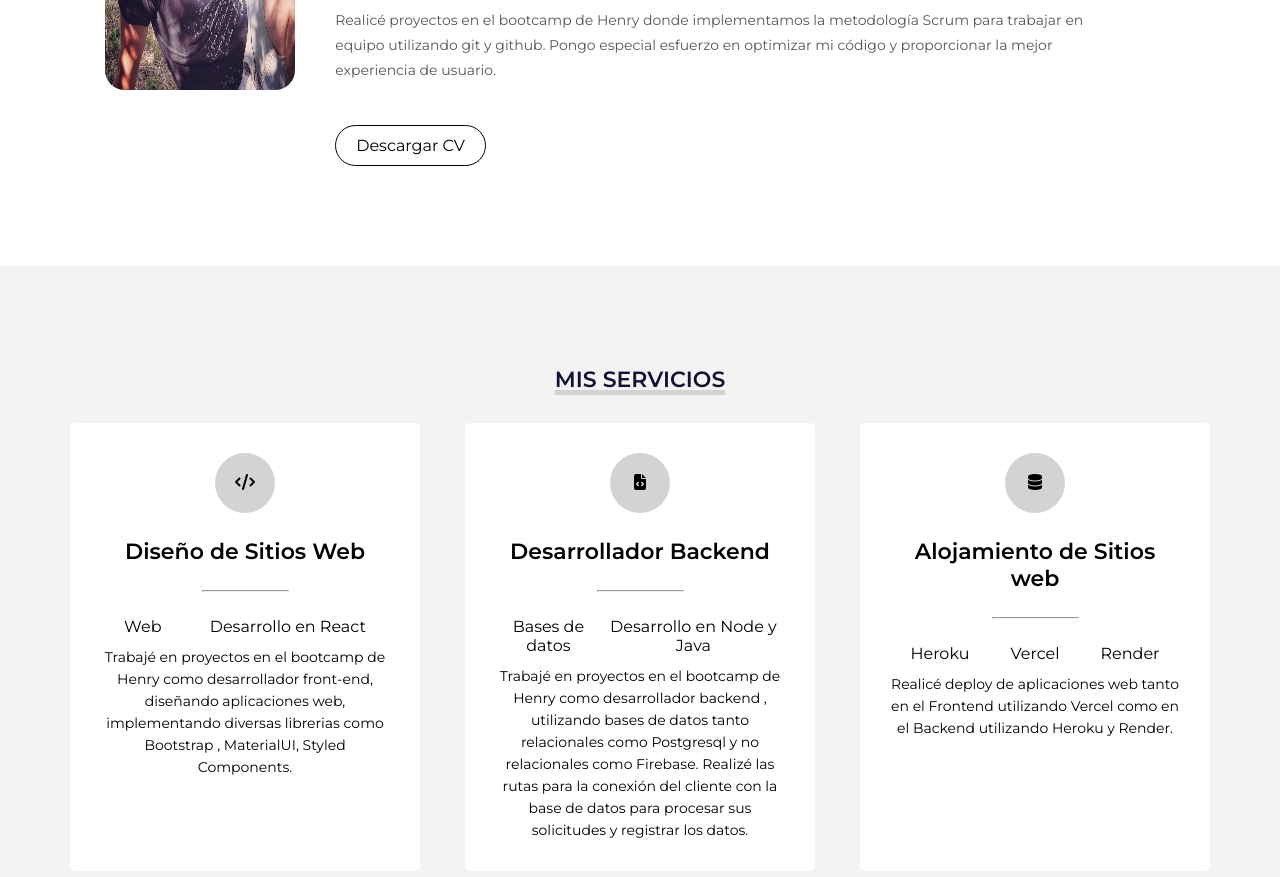
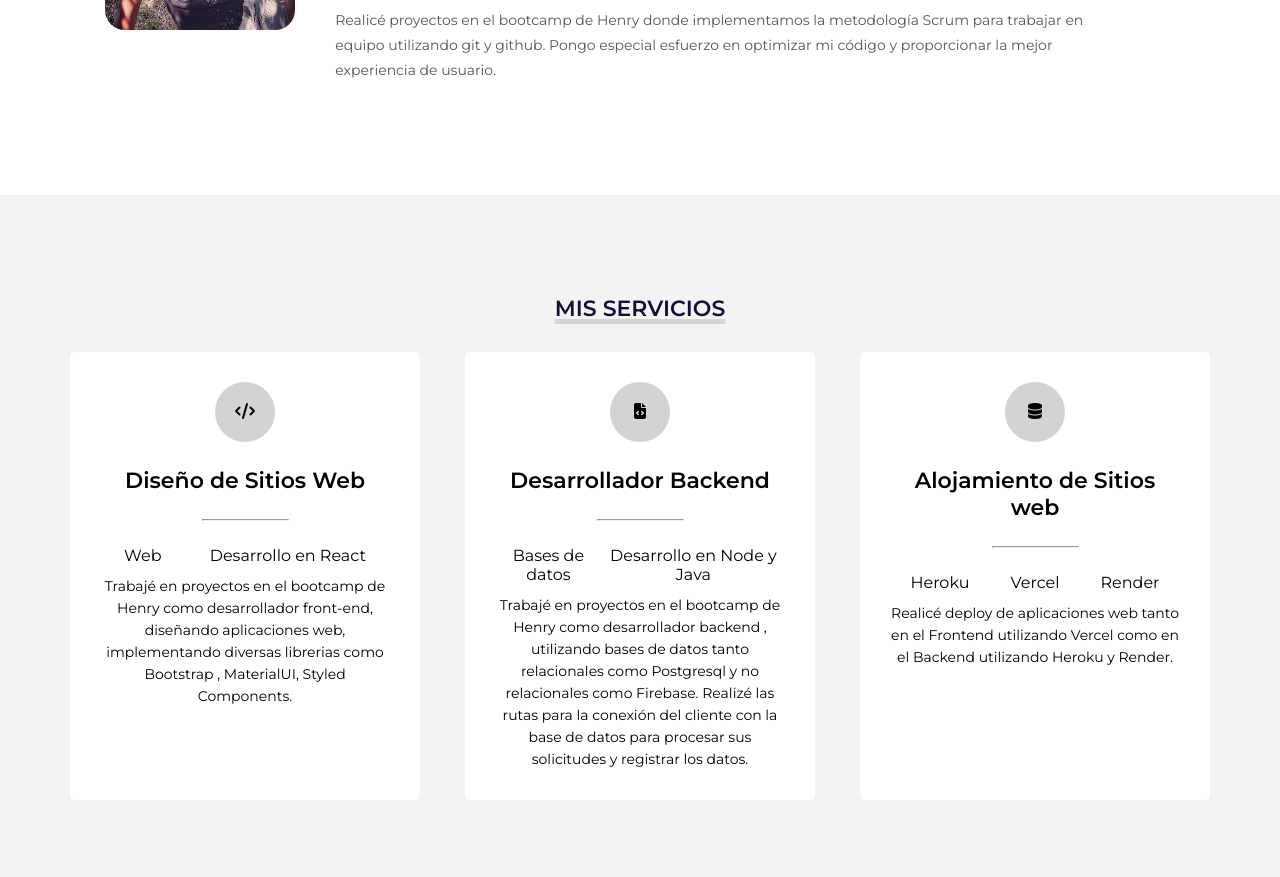
Before and after one commit to EmiB11/mi-porfolio, a website: page index.html in a window 1280 px wide. Shown: the part 1240-2117 px from the top of the page. Drawn offline with Linux system fonts and the light colour scheme.

Commit message:
quit boton cv index.html

```diff
--- a/index.html
+++ b/index.html
@@ -101,7 +101,7 @@
           Realicé proyectos en el bootcamp de Henry donde implementamos la metodología Scrum para trabajar en equipo utilizando git y github.
            Pongo especial esfuerzo en optimizar mi código y proporcionar la mejor experiencia de usuario.
         </p>
-        <a href="https://emiliano-barberis.vercel.app/curriculum.html" target="_blank">Descargar CV</a>
+       <!-- <a href="https://emiliano-barberis.vercel.app/curriculum.html" target="_blank">Descargar CV</a> -->
         <!-- <iframe src="img/CV-Emiliano_Barberis .pdf" style="width:100%;height:700px;"></iframe> -->
       </div>
     </section>
```
